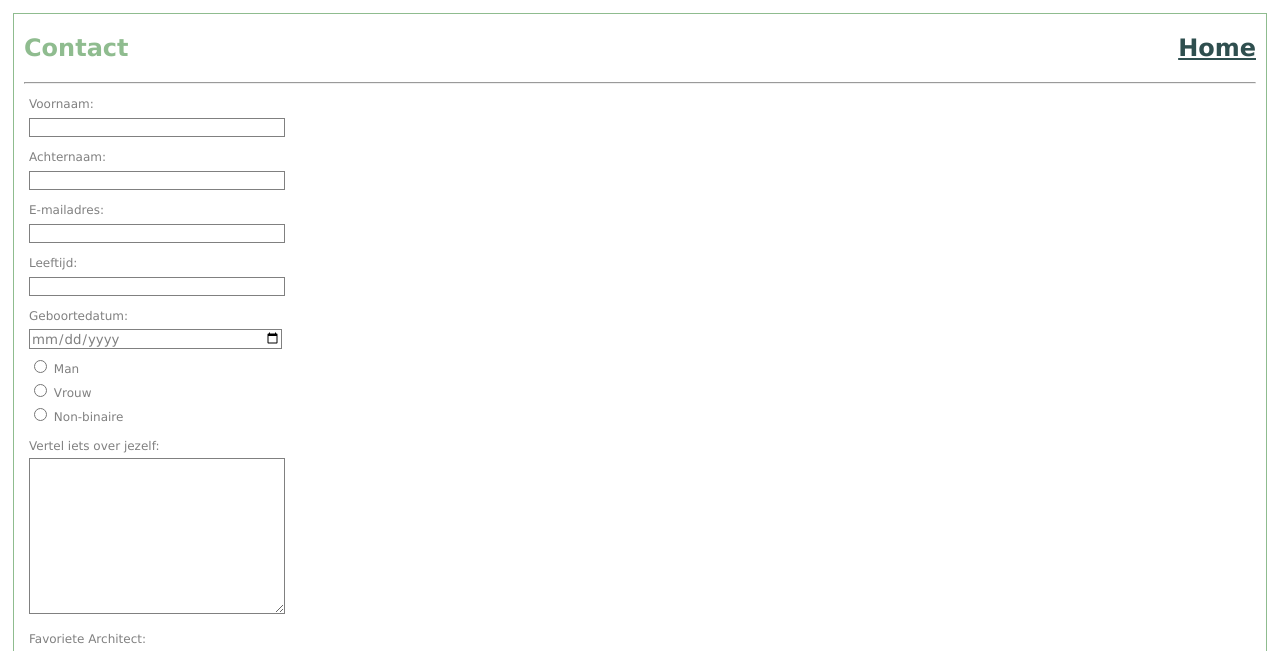
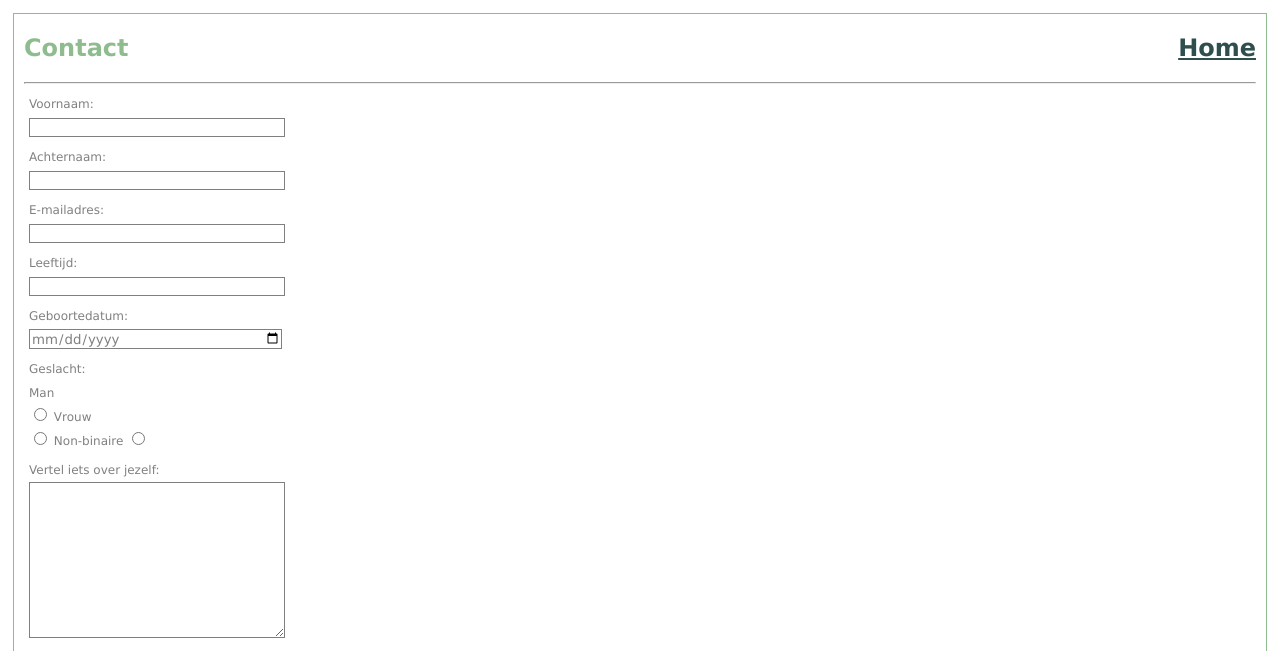
Before and after one commit to saskiavanderkooij/WincAcademy-HTML-opdracht_HTMLforms_Large, a plain HTML site: page contact.html in a window 1280 px wide. Shown: the part 141-792 px from the top of the page. Drawn offline with Linux system fonts and the light colour scheme.

Commit message:
volgorde label en radiobutton aangepast

```diff
--- a/contact.html
+++ b/contact.html
@@ -38,12 +38,13 @@
                 <input type="date" placeholder="dd-mm-yyyy" class="input" id="geboortedatum" name="geboortedatum" />
             </p>
             <p class="form-content">
+                <label for="male">Geslacht:</label><br />
+                <label for="male">Man</label><br />
                 <input type="radio" id="male" name="gender" value="male">
-                <label for="male">Man</label><br />
+                  <label for="female">Vrouw</label><br />
                 <input type="radio" id="female" name="gender" value="female">
-                <label for="female">Vrouw</label><br />
+                <label for="other">Non-binaire</label>
                 <input type="radio" id="binair" name="gender" value="binair">
-                <label for="other">Non-binaire</label>
             </p>
             <p class="form-content">
                 <label for="textarea">Vertel iets over jezelf:</label><br />
```
